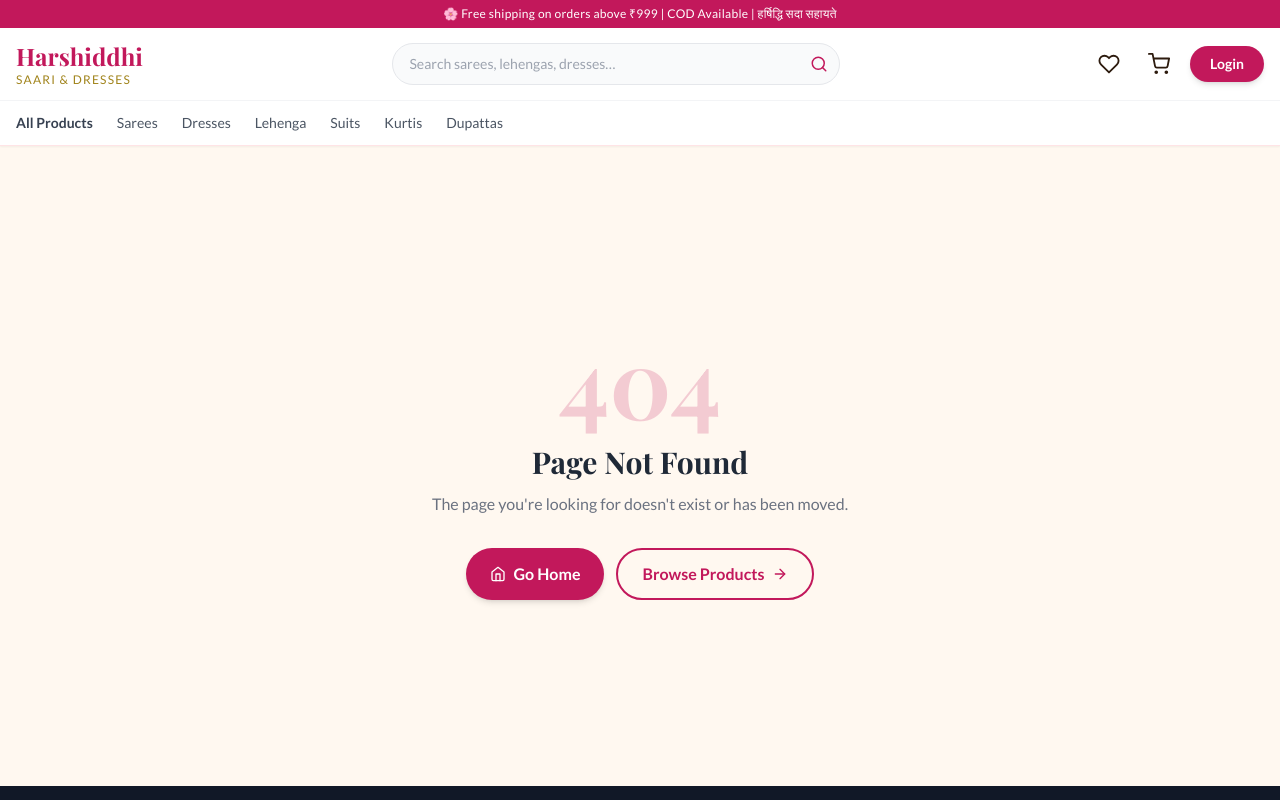
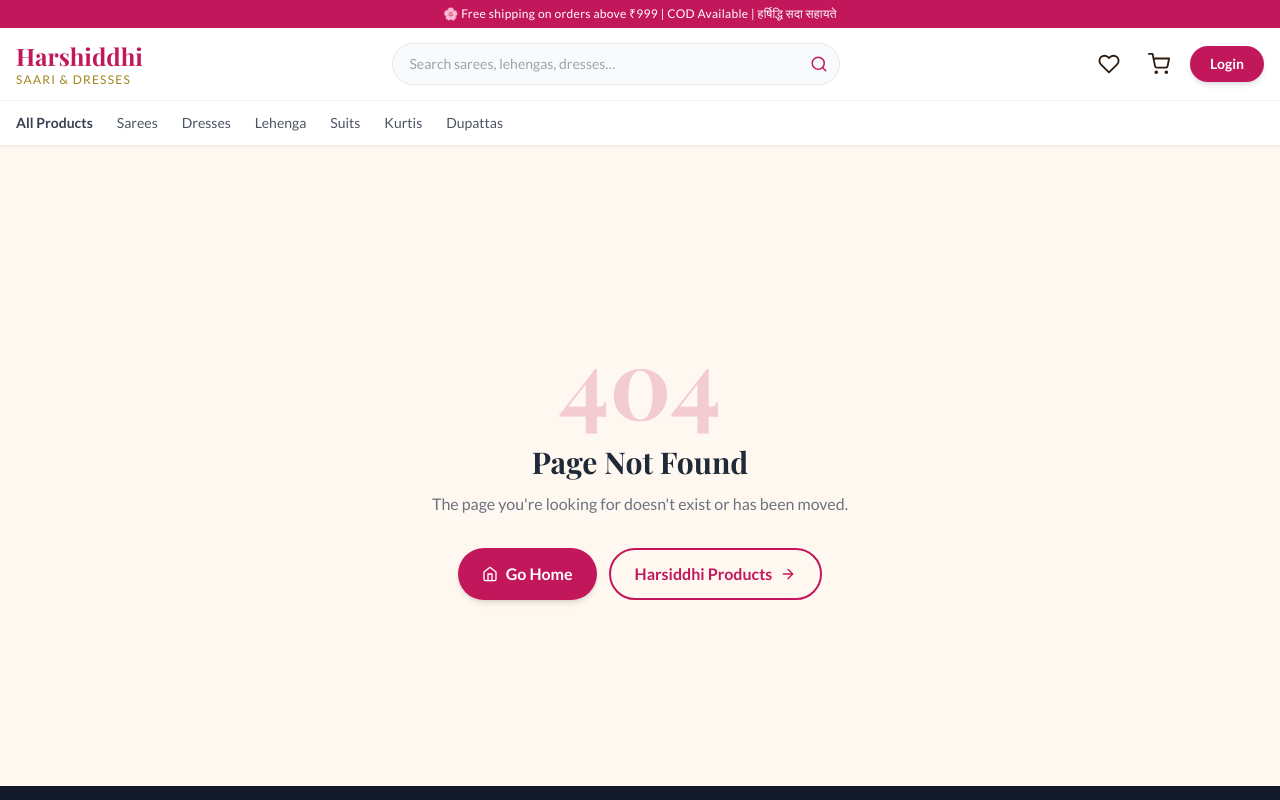
Before and after one commit to jaydip0110-jpg/harshiddhi-frontend, a React (Vite) app: page /myorders in a window 1280 px wide. Shown: the top 800 px of the page. Built offline with nearby package versions, Linux system fonts and the light colour scheme; a web font is replaced by a local one.

Commit message:
Remove image badges, fix price display

```diff
--- a/src/components/product/ProductCard.jsx
+++ b/src/components/product/ProductCard.jsx
@@ -7,7 +7,7 @@ import { addToWishlist } from "../../redux/slices/wishlistSlice";
 
 export default function ProductCard({ product }) {
   const dispatch = useDispatch();
-  const wishlistItems = useSelector((s) => s.wishlist.items);
+  const wishlistItems = useSelector((s) => s.wishlist?.items || []);
   const isWishlisted = wishlistItems.some((i) => i._id === product._id);
 
   const discountedPrice = product.discount
@@ -16,7 +16,7 @@ export default function ProductCard({ product }) {
 
   return (
     <div className="card group overflow-hidden">
-      {/* Image */}
+      {/* Image — No badges on image */}
       <Link
         to={`/products/${product._id}`}
         className="block relative overflow-hidden aspect-[3/4]"
@@ -31,21 +31,16 @@ export default function ProductCard({ product }) {
           loading="lazy"
         />
 
-        {/* Badges */}
-        <div className="absolute top-2 left-2 flex flex-col gap-1">
-          {product.discount > 0 && (
-            <span className="badge bg-primary text-white text-xs px-2 py-0.5 rounded-full">
-              {product.discount}% OFF
-            </span>
-          )}
+        {/* Only Out of Stock badge on image */}
         {product.stock === 0 && (
+          <div className="absolute top-2 left-2">
             <span className="badge bg-gray-700 text-white text-xs px-2 py-0.5 rounded-full">
               Out of Stock
             </span>
+          </div>
         )}
-        </div>
 
-        {/* Wishlist Heart Button */}
+        {/* Wishlist Heart */}
         <button
           onClick={(e) => {
             e.preventDefault();
@@ -97,18 +92,28 @@ export default function ProductCard({ product }) {
           </div>
         )}
 
-        {/* Price — Discounted + Original */}
+        {/* Price Row */}
         <div className="flex items-center justify-between mt-2">
+          <div className="flex flex-col">
+            {/* Price + Original + Discount */}
             <div className="flex items-center gap-1.5 flex-wrap">
-            {/* Discounted Price */}
+              {/* Discounted / Main Price */}
               <span className="font-bold text-gray-900 text-base">
                 ₹{discountedPrice.toLocaleString("en-IN")}
               </span>
 
-            {/* Original Price in () */}
+              {/* Original Price in brackets */}
               {product.discount > 0 && (
-              <span className="text-xs text-gray-400">
+                <span className="text-xs text-gray-400 line-through">
                   (₹{product.price.toLocaleString("en-IN")})
+                </span>
+              )}
+            </div>
+
+            {/* Discount % — નીચે show */}
+            {product.discount > 0 && (
+              <span className="text-xs text-green-600 font-semibold mt-0.5">
+                {product.discount}% off
               </span>
             )}
           </div>
--- a/src/pages/NotFoundPage.jsx
+++ b/src/pages/NotFoundPage.jsx
@@ -1,19 +1,28 @@
-import { Link } from 'react-router-dom';
-import { FiHome, FiArrowRight } from 'react-icons/fi';
+import { Link } from "react-router-dom";
+import { FiHome, FiArrowRight } from "react-icons/fi";
 
 export default function NotFoundPage() {
   return (
     <div className="min-h-[80vh] flex items-center justify-center px-4 text-center page-enter">
       <div>
-        <div className="text-8xl font-display font-bold text-primary/20 mb-4">404</div>
-        <h1 className="font-display text-3xl font-bold text-gray-800 mb-3">Page Not Found</h1>
-        <p className="text-gray-500 mb-8">The page you're looking for doesn't exist or has been moved.</p>
+        <div className="text-8xl font-display font-bold text-primary/20 mb-4">
+          404
+        </div>
+        <h1 className="font-display text-3xl font-bold text-gray-800 mb-3">
+          Page Not Found
+        </h1>
+        <p className="text-gray-500 mb-8">
+          The page you're looking for doesn't exist or has been moved.
+        </p>
         <div className="flex gap-3 justify-center">
           <Link to="/" className="btn-primary inline-flex items-center gap-2">
-            <FiHome size={16}/> Go Home
+            <FiHome size={16} /> Go Home
           </Link>
-          <Link to="/products" className="btn-outline inline-flex items-center gap-2">
-            Browse Products <FiArrowRight size={16}/>
+          <Link
+            to="/products"
+            className="btn-outline inline-flex items-center gap-2"
+          >
+            Harsiddhi Products <FiArrowRight size={16} />
           </Link>
         </div>
       </div>
```
Lines whose indentation alone changed are shown as unchanged.
